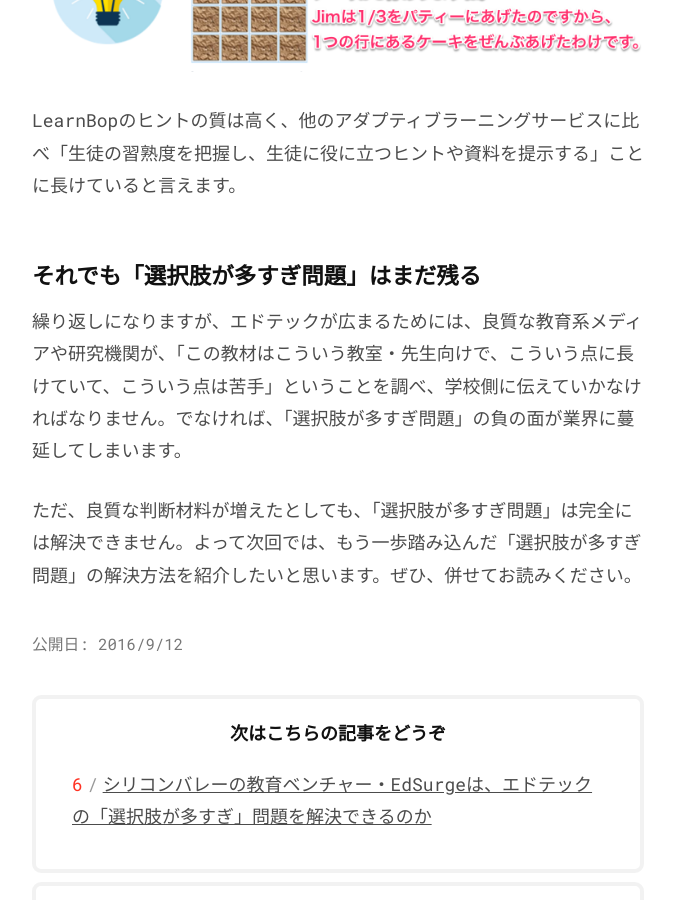
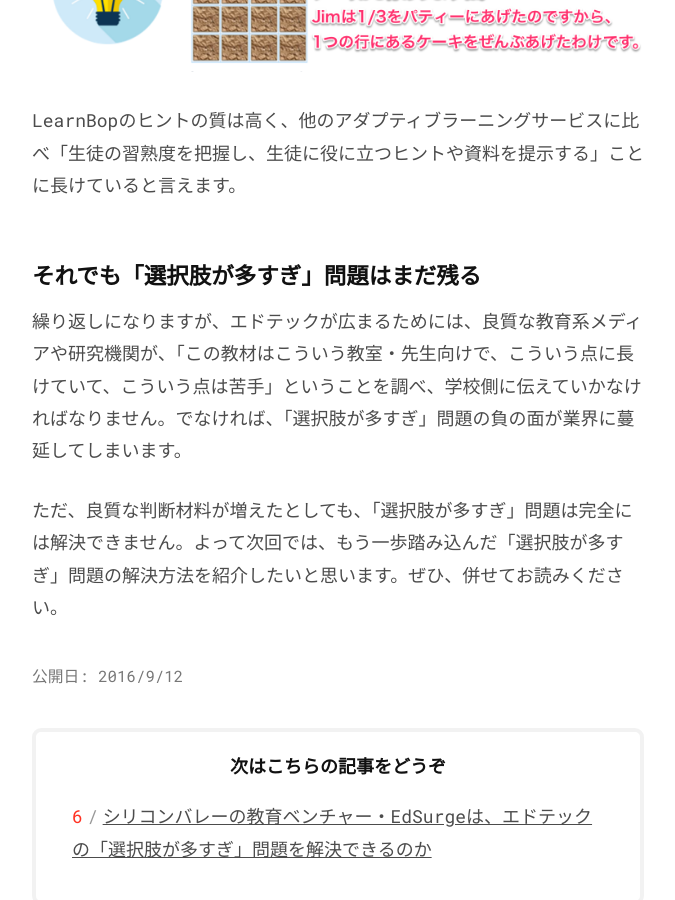
Before and after one commit to chibicode/senseicode, a Jekyll site: the page built from _posts/2016-09-07-adaptive-learning.md, in a window 1280 px wide and 900 px high, scrolled down 13047 px. Shown: the whole window, without its empty margins (302-977 px from the left). Built offline with Jekyll 4.4.1, drawn with Linux system fonts in a browser that asks for light colours; comment, search, counter and statistics services are not loaded; some of the changed text lies outside the part shown.

Commit message:
:pencil:

```diff
--- a/_posts/2016-09-07-adaptive-learning.md
+++ b/_posts/2016-09-07-adaptive-learning.md
@@ -20,7 +20,7 @@ image: /images/5/alfonzo-2.png
 >
 > そして教育においては、選択に失敗したときのコストが大きいため、これらの負の面が他の分野より目立ちます。ゆえに懐疑派が「やっぱり教育にテクノロジーは合わない」という結論にたどり着くのです。
 
-今回は、アメリカのエドテックにおける「選択肢が多すぎ問題」を、「アダプティブラーニング」を題材に掘り下げてみることにしましょう。
+今回は、アメリカのエドテックにおける「選択肢が多すぎ」問題を、「アダプティブラーニング」を題材に掘り下げてみることにしましょう。
 
 ## アダプティブラーニングとは何か
 
@@ -111,7 +111,7 @@ Dreamboxは中学2年生までの算数・数学にしか対応していませ
 
 ## どれを選べばいいのか分からない
 
-アメリカでは公教育の現場でエドテックが使われていますが、アダプティブラーニングだけでもこれだけ種類があると、教材を購入する学校側が「選択肢が多すぎ問題」に悩まされてしまいます。
+アメリカでは公教育の現場でエドテックが使われていますが、アダプティブラーニングだけでもこれだけ種類があると、教材を購入する学校側が「選択肢が多すぎ」問題に悩まされてしまいます。
 
 > エドテックが流行ると教育向けアプリやサービスが大量に生まれますが、それは「選択肢が多すぎ」問題を引き起こします。「(エドテックの)選択が難しいと感じ、無力感にさいなまれる」「選んだ選択肢に不安を持ってしまう」「上がった期待値に届かずがっかりする」「選択に失敗した場合、自分自身を責める」など、選択肢が多いことの負の面が表面化してしまうのです。
 >
@@ -165,8 +165,8 @@ Dreamboxは中学2年生までの算数・数学にしか対応していませ
 
 LearnBopのヒントの質は高く、他のアダプティブラーニングサービスに比べ「生徒の習熟度を把握し、生徒に役に立つヒントや資料を提示する」ことに長けていると言えます。
 
-## それでも「選択肢が多すぎ問題」はまだ残る
+## それでも「選択肢が多すぎ」問題はまだ残る
 
-繰り返しになりますが、エドテックが広まるためには、良質な教育系メディアや研究機関が、「この教材はこういう教室・先生向けで、こういう点に長けていて、こういう点は苦手」ということを調べ、学校側に伝えていかなければなりません。でなければ、「選択肢が多すぎ問題」の負の面が業界に蔓延してしまいます。
+繰り返しになりますが、エドテックが広まるためには、良質な教育系メディアや研究機関が、「この教材はこういう教室・先生向けで、こういう点に長けていて、こういう点は苦手」ということを調べ、学校側に伝えていかなければなりません。でなければ、「選択肢が多すぎ」問題の負の面が業界に蔓延してしまいます。
 
-ただ、良質な判断材料が増えたとしても、「選択肢が多すぎ問題」は完全には解決できません。よって次回では、もう一歩踏み込んだ「選択肢が多すぎ問題」の解決方法を紹介したいと思います。ぜひ、併せてお読みください。
+ただ、良質な判断材料が増えたとしても、「選択肢が多すぎ」問題は完全には解決できません。よって次回では、もう一歩踏み込んだ「選択肢が多すぎ」問題の解決方法を紹介したいと思います。ぜひ、併せてお読みください。
```
Also changed, not shown: _posts/2016-09-08-edsurge-concierge.md (+4 -4 lines).
